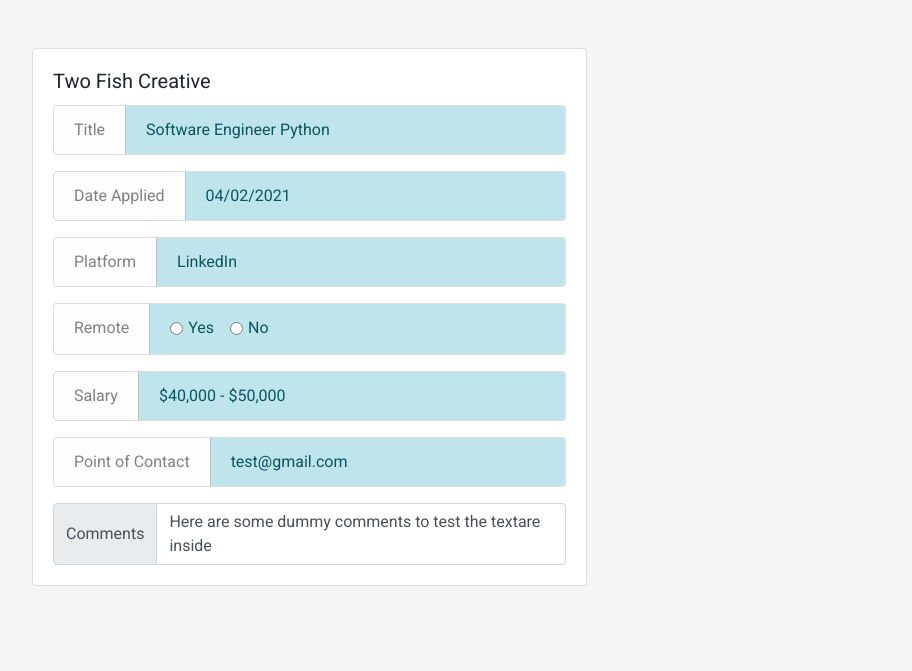
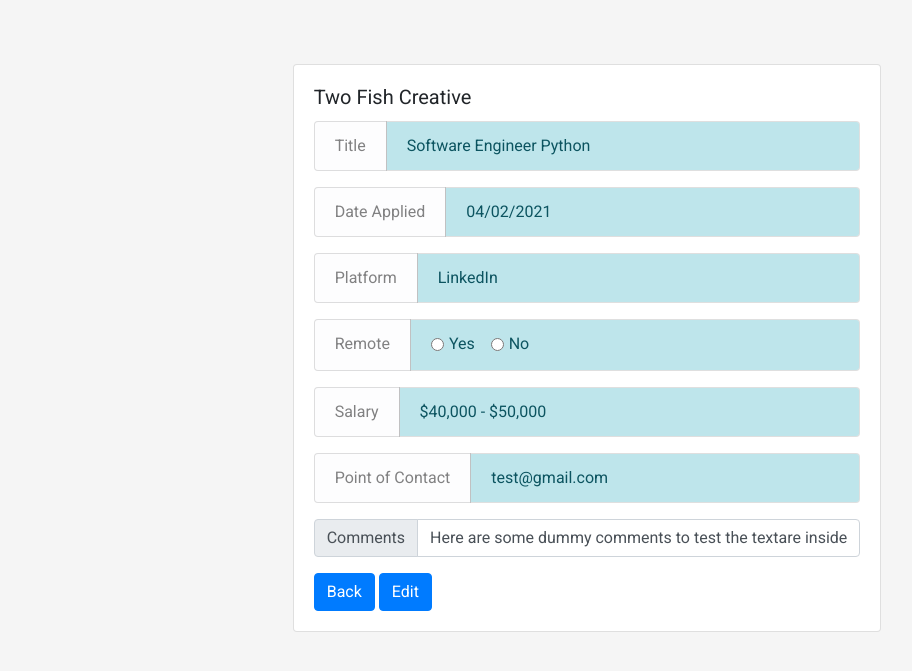
Before and after one commit to jgustavoj/python_junior_project, a Flask app: page /contactmoreinfo in a window 1280 px wide. Shown: the part 56-727 px from the top of the page, without its empty margins (53-965 px from the left). Run offline with Flask 2, Linux system fonts and the light colour scheme; some libraries are stand-ins or nearby versions.

Commit message:
added info template

```diff
--- a/src/templates/contacts.html
+++ b/src/templates/contacts.html
@@ -9,8 +9,8 @@
         </a>
 
     </div>
-
-    <div class="card w-50 mt-3">
+    <div class="d-flex justify-content-start">
+        <div class="card mt-3">
             <div class="card-body">
                 <h5 class="card-title">Two Fish Creative</h5>
 
@@ -99,7 +99,7 @@
                 <a href="#" class="btn btn-danger" style="float: right;">Delete</a>
             </div>
         </div>
-
+    </div>
 
 </div>
 
--- a/src/templates/moreinfo_contact.html
+++ b/src/templates/moreinfo_contact.html
@@ -2,9 +2,9 @@
 
 {% block body %}
 
-<div class="container mt-5">
+<div class="container d-flex justify-content-center mt-5">
 
-    <div class="card w-50 mt-3">
+    <div class="card mt-3">
         <div class="card-body">
             <h5 class="card-title">Two Fish Creative</h5>
 
@@ -90,7 +90,7 @@
 
                 <!-- Comments -->
 
-                <div class="input-group">
+                <div class="input-group mb-3">
                     <div class="input-group-prepend">
                         <span class="input-group-text">Comments</span>
                     </div>
@@ -100,5 +100,8 @@
                 </div>
 
             </ul>
+
+            <a href="{{ url_for('views.all_contacts')}}" class="btn btn-primary">Back</a>
+            <a href="#" class="btn btn-primary">Edit</a>
         </div>
         {% endblock %}
```
Lines whose indentation alone changed are shown as unchanged.
